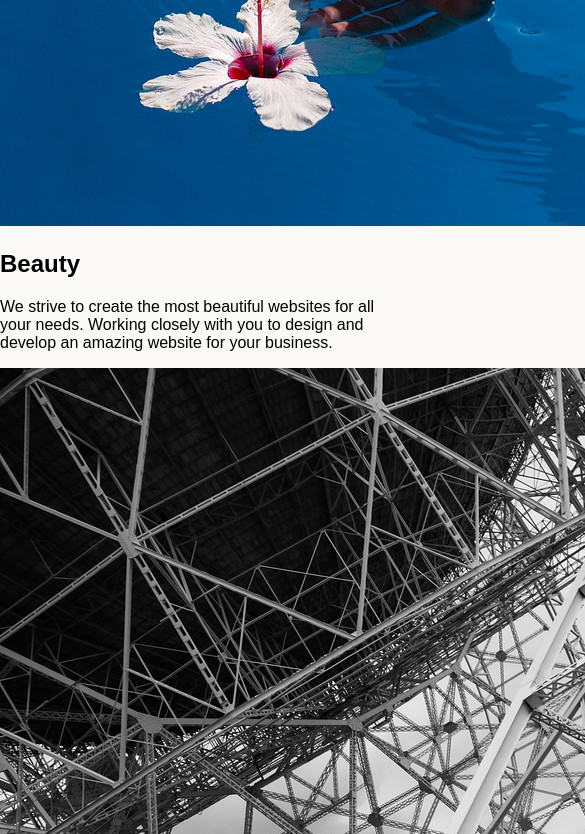
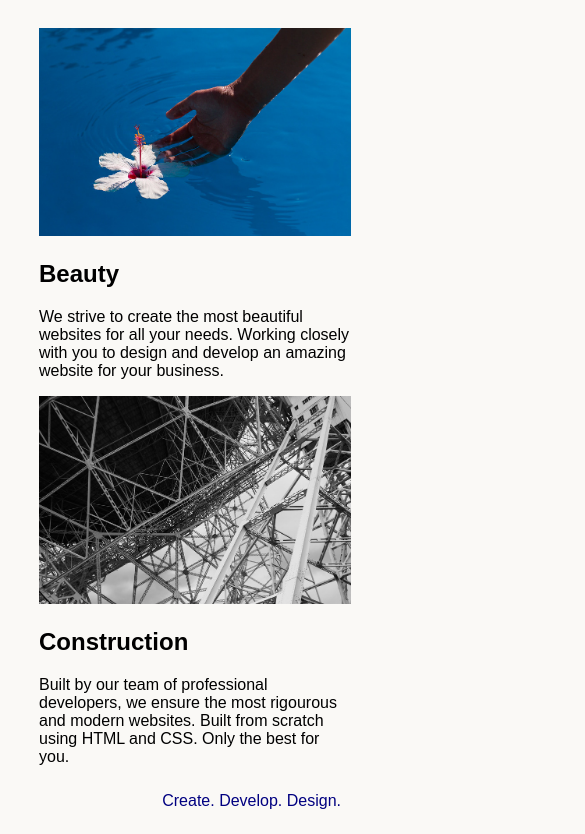
Before and after one commit to amrmagdy92/web-design-agency, a plain HTML site: page index.html in a window 390 px wide. Shown: the part 414-1248 px from the top of the page, 585 px wide, since content can reach past the window. Drawn offline with Linux system fonts and the light colour scheme.

Commit message:
Implemented mobile styling and moved generic styles outside media queries

```diff
--- a/styles.css
+++ b/styles.css
@@ -3,6 +3,18 @@ body {
     background-color: #faf9f6;
     width: 100%;
     margin: 0px;
+}
+
+footer {
+    padding: 30px;
+    font-size: 24px;
+    clear: both;
+    text-align: right;
+    color: navy;
+}
+
+span#blue {
+    color: navy;
 }
 
 @media screen and (min-width: 601px) {
@@ -14,14 +26,6 @@ body {
 
     h2 {
         margin: 30px 0px 0px 0px;
-    }
-
-    footer {
-        padding: 30px;
-        font-size: 24px;
-        clear: both;
-        text-align: right;
-        color: navy;
     }
 
     .card {
@@ -53,22 +57,37 @@ body {
     div.container {
         padding: 20px 50px;
     }
-
-    span#blue {
-        color: navy;
-    }
 }
 
-@media screen and (max-width: 600px) {
+@media screen and (max-width: 680px) {
+
+    html {
+        display: flex;
+    }
+
     body {
-        display: block;
+        display: flex;
+        padding: 10%;
+        flex-direction: column;
+        min-height: 95vh;
+        flex: 1;
     }
 
     h1 {
-        font-size: 16px;
+        font-size: 64px;
+        font-weight: bold;
+        text-align: center;
     }
 
-    .card {
+    .container {
+        flex: 1;
+    }
+
+    .logo {
+        width: 100px
+    }
+
+    .card-img {
         width: 100%;
     }
 
@@ -79,4 +98,9 @@ body {
     .left {
         float: none;
     }
+
+    footer {
+        padding: 10px;
+        font-size: 16px;
+    }
 }
```
